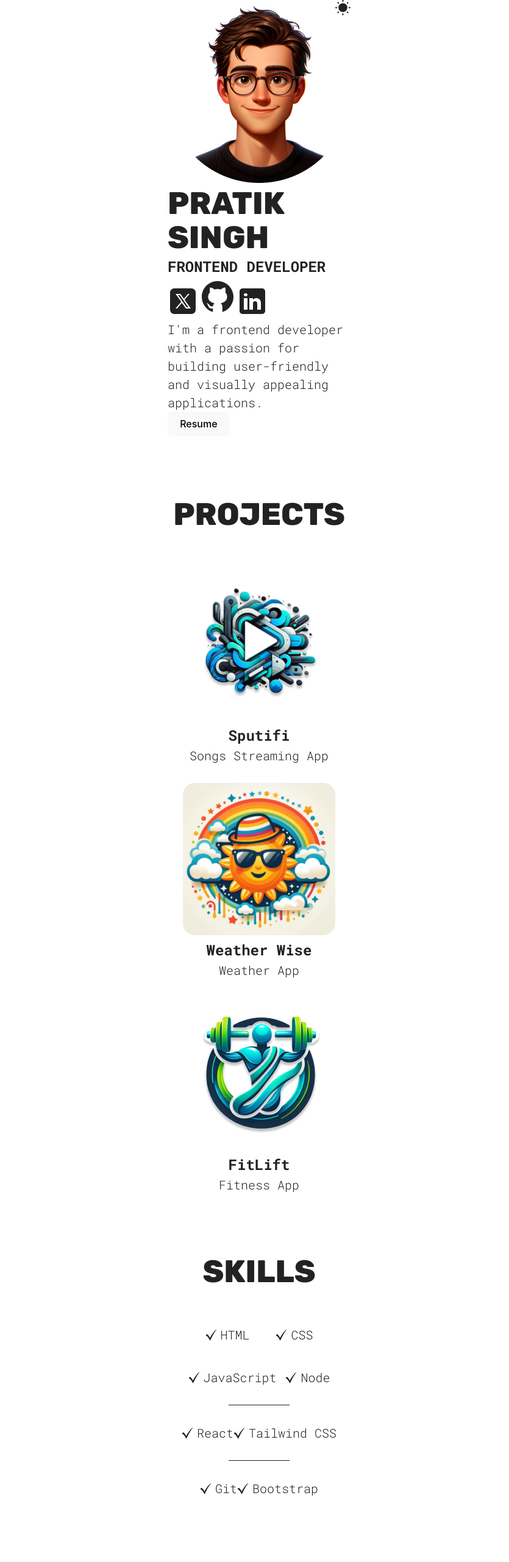
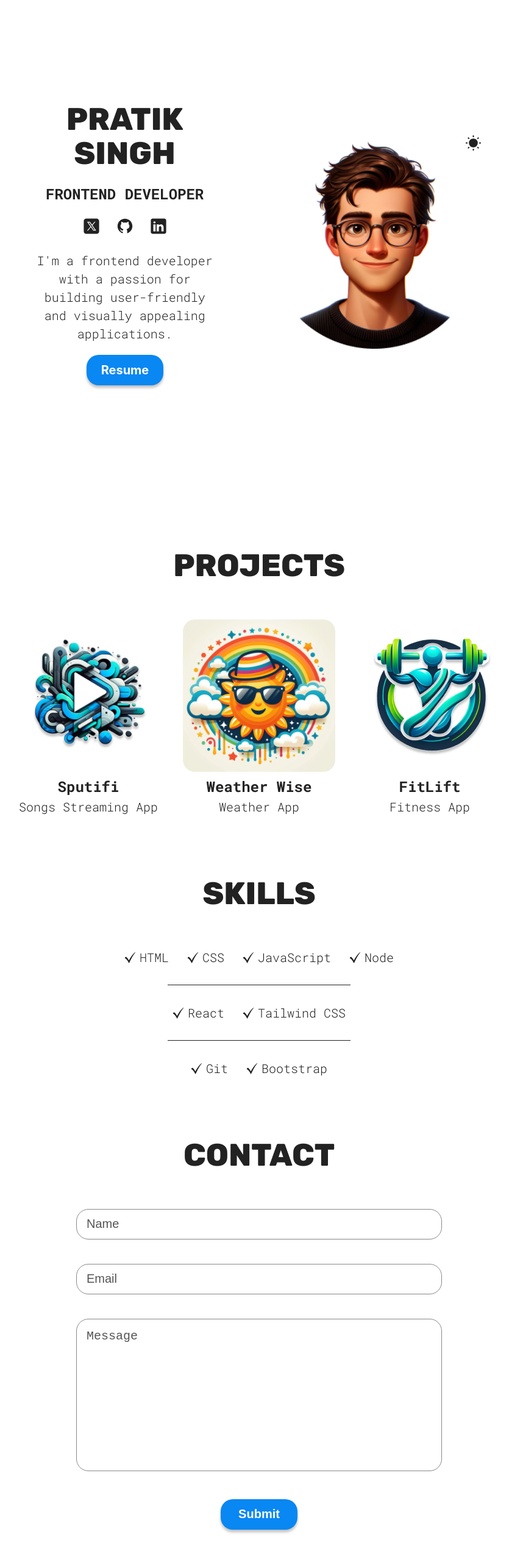
Before and after one commit to pratiks0/Demo-portfolio-website, a React (Vite) app: page / in a window 1280 px wide. Shown: the top 2562 px of the page at 61% size, without its empty margins (215-1050 px from the left). Built offline with nearby package versions, Linux system fonts and the light colour scheme.

Commit message:
final commit

```diff
--- a/src/App.css
+++ b/src/App.css
@@ -92,4 +92,17 @@
   .sectionTitle {
     margin-bottom: 60px;
   }
+
+  @media (width >= 1400px) {
+    #root {
+      gap: 200px;
+    }
+    h1 {
+      font-size: 48px;
+    }
+
+    .sectionTitle {
+      margin-bottom: 75px;
+    }
+  }
 }
--- a/src/sections/Contact/ContactStyles.module.css
+++ b/src/sections/Contact/ContactStyles.module.css
@@ -59,3 +59,21 @@
     transform: translateY(2px);
     box-shadow: 0 2px 2px rgba(0, 0, 0, 0.25);
   }
+
+  @media (width >= 800px) {
+    textarea,
+    input:not([type='submit']) {
+      width: 600px;
+      font-size: 20px;
+    }
+    form {
+      gap: 40px;
+    }
+  }
+
+  @media (width >= 1400px) {
+    textarea,
+    input:not([type='submit']) {
+      width: 800px;
+    }
+  }
--- a/src/sections/Hero/Hero.jsx
+++ b/src/sections/Hero/Hero.jsx
@@ -21,12 +21,12 @@
 
 
   return (
-    <section id='hero' className={styles.conatiner}>
+    <section id='hero' className={styles.container}>
         <div className={styles.colorModeContainer}>
             <img className={styles.hero} src={heroImg} alt="profile pic" />
             <img className={styles.colorMode} src={themeIcon} alt="color mode icon" onClick={toggleTheme} />
         </div>
-        <div className="styles.info">
+        <div className={styles.info}>
             <h1>
                 Pratik
                 <br />
--- a/src/sections/Hero/HeroStyles.module.css
+++ b/src/sections/Hero/HeroStyles.module.css
@@ -29,7 +29,8 @@
     width: fit-content;
     align-self: center;
   }
-    button {
+
+  button {
     background-color: var(--btn-color);
     color: var(--btn-text-color);
     border: none;
@@ -41,8 +42,6 @@
     box-shadow: 0 4px 4px rgba(0, 0, 0, 0.25);
     transition: box-shadow 200ms ease-in-out, transform 200ms ease-in-out;
   }
-
-
 
   button:hover {
     transform: scale(1.05);
@@ -77,3 +76,25 @@
   flex-direction: column;
   gap: 20px;
 }
+
+@media (width >= 800px) {
+  .container {
+    flex-direction: row-reverse;
+    align-items: center;
+    justify-content: space-evenly;
+
+    .hero {
+      max-width: 350px;
+      width: 350px;
+    }
+  }
+}
+
+@media (width >= 1400px) {
+  .container {
+    .hero {
+      max-width: 400px;
+      width: 400px;
+    }
+  }
+}
--- a/src/sections/Projects/ProjectStyles.module.css
+++ b/src/sections/Projects/ProjectStyles.module.css
@@ -28,3 +28,12 @@
     align-items: center;
     gap: 30px;
   }
+
+  @media (width >= 800px) {
+    .projectsContainer {
+      flex-direction: row;
+      flex-wrap: wrap;
+      justify-content: space-evenly;
+      padding: 0 30px;
+    }
+  }
--- a/src/sections/Skills/SkillsStyles.module.css
+++ b/src/sections/Skills/SkillsStyles.module.css
@@ -30,3 +30,18 @@
     background-color: var(--text-color);
     margin: 30px auto;
   }
+
+  @media (width >= 800px) {
+    .skillList {
+      max-width: fit-content;
+      gap: 30px;
+
+      p {
+        font-size: 20px;
+      }
+    }
+
+    hr {
+      width: 300px;
+    }
+  }
```
